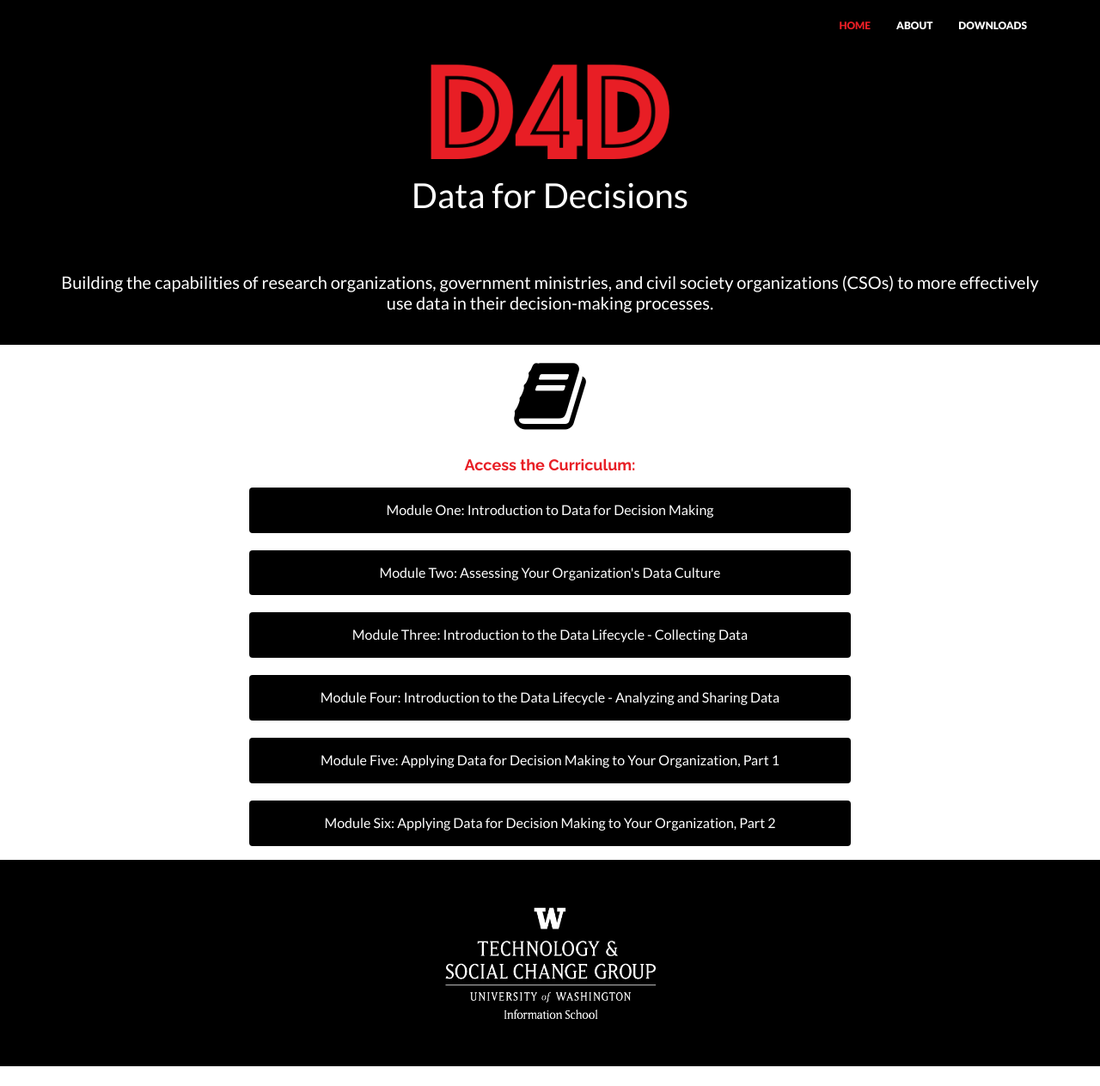
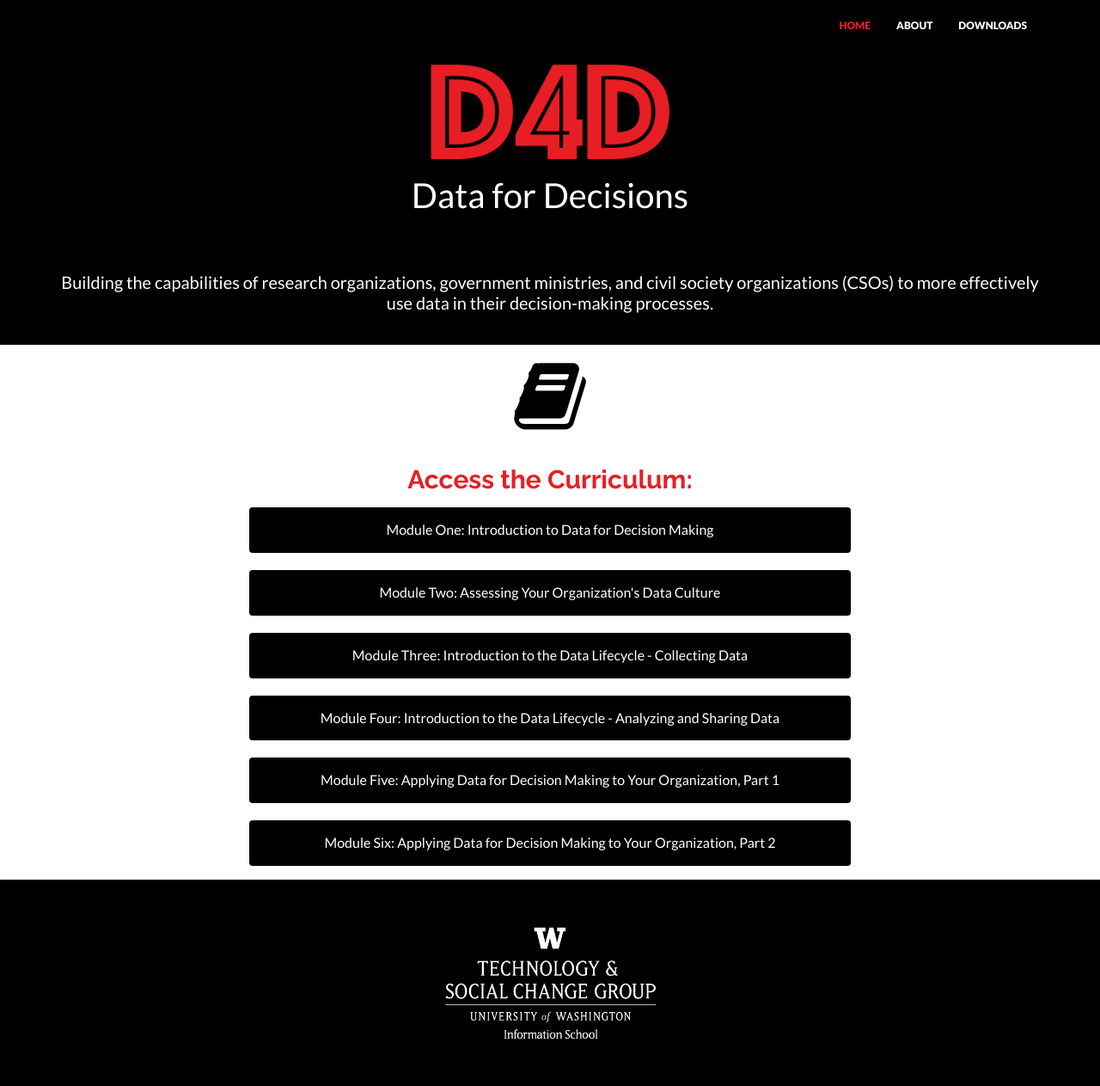
Before and after one commit to tascha/D4DM, a Jekyll site: the page built from index.html, in a window 1280 px wide and 1263 px high. Shown: the whole window at 86% size. Built offline with Jekyll 4.4.1, drawn with Linux system fonts in a browser that asks for light colours; nearby versions of some CDN libraries.

Commit message:
messing with bootstrap cols

```diff
--- a/index.html
+++ b/index.html
@@ -7,17 +7,11 @@
 <div id="service">
     <div class="container">
         <div class="row centered">
-            <div class="col-md-2">
-                <!--<i class="fa fa-info-circle" aria-hidden="true"></i>
-                <span class="sr-only">An image of a book</span>
-                <h4>About the Project</h4>
-                <p></p>
-                <p><br><a href="education" class="btn btn-theme">More Info</a></p>-->
-            </div>
-            <div class="col-md-8">
+
+            <div class="col-xs-12 col-md-12">
                 <i class="fa fa-book" aria-hidden="true"></i>
                 <span class="sr-only">An image of a book</span>
-                <h4>Access the Curriculum:</h4>
+                <h2>Access the Curriculum:</h2>
                 <p></p>
                 <p><a href="../D4DM/module-one.html" class="btn btn2-theme">Module One: Introduction to Data for Decision Making</a></p>
                 <p><a href="../D4DM/module-two.html" class="btn btn2-theme">Module Two: Assessing Your Organization's Data Culture</a></p>
@@ -26,13 +20,7 @@
                 <p><a href="../D4DM/module-five.html" class="btn btn2-theme">Module Five: Applying Data for Decision Making to Your Organization, Part 1</a></p>
                 <p><a href="../D4DM/module-six.html" class="btn btn2-theme">Module Six: Applying Data for Decision Making to Your Organization, Part 2</a></p>
             </div>
-            <div class="col-md-2">
-                <!--<i class="fa fa-comments" aria-hidden="true"></i>
-                <span class="sr-only">An image of an exchange</span>
-                <h4>Join the Conversation</h4>
-                <p></p>
-                <p><br><a href="partners" class="btn btn-theme">More Info</a></p>-->
-            </div>
+
         </div>
 
 
```
